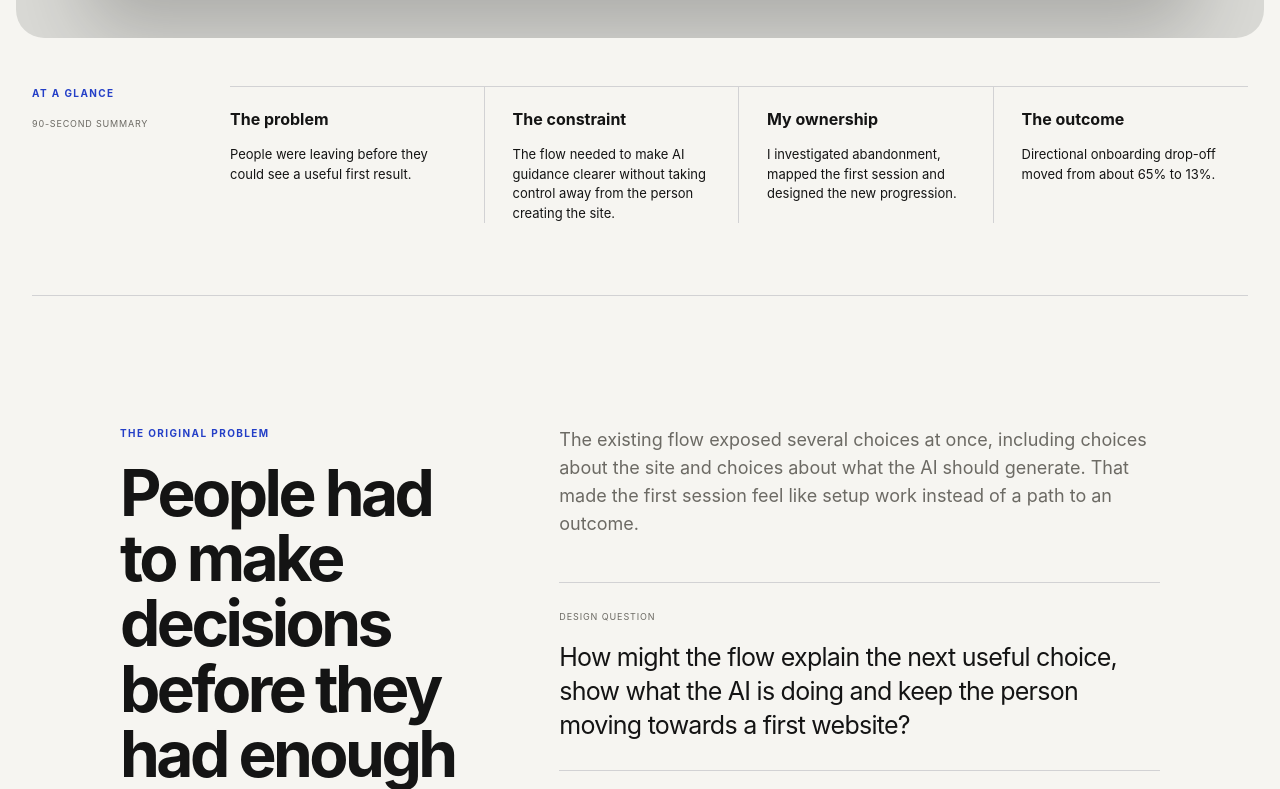
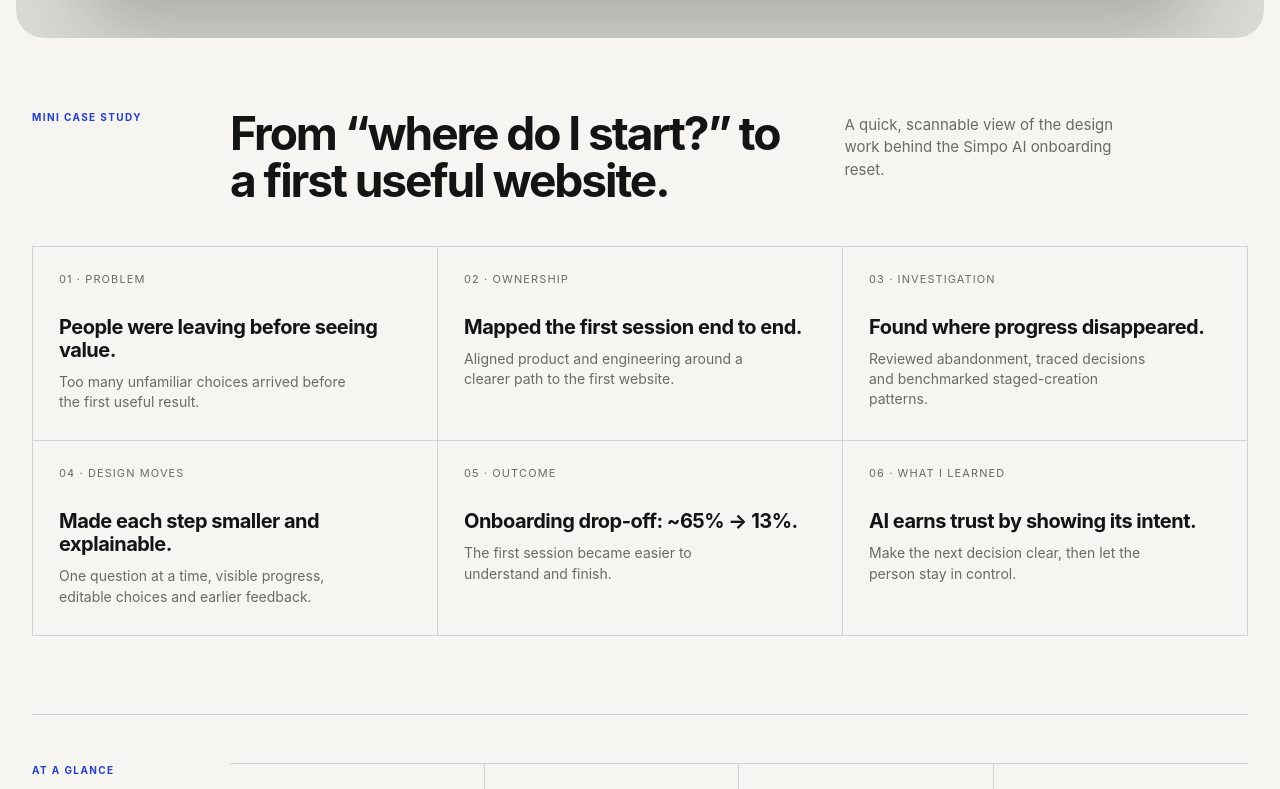
Before and after one commit to Akshayux/akshay-portfolio, a Next.js app: page /work/simpo-ai in a window 1280 px wide. Shown: the part 1651-2440 px from the top of the page. Built offline with nearby package versions, Linux system fonts and the light colour scheme.

Commit message:
Add scannable Simpo mini case study snapshot

```diff
--- a/app/globals.css
+++ b/app/globals.css
@@ -632,6 +632,15 @@ p{color:var(--muted)}
 .lux-impact strong{font-size:clamp(24px,2.4vw,35px);line-height:1;letter-spacing:-.045em;color:var(--accent)}
 .lux-impact span{max-width:180px;color:#a9aaa5;font-size:10px;text-transform:uppercase;letter-spacing:.09em}
 .lux-skim{display:grid;grid-template-columns:160px 1fr;gap:38px;padding:48px 0 72px;border-bottom:1px solid var(--line)}
+.simpo-snapshot{padding:72px 0 78px;border-bottom:1px solid var(--line)}
+.simpo-snapshot-intro{display:grid;grid-template-columns:160px minmax(0,1fr) minmax(220px, .7fr);gap:38px;align-items:start;margin-bottom:42px}
+.simpo-snapshot-intro h2{font-size:clamp(30px,3.6vw,54px);line-height:1.02;letter-spacing:-.045em;max-width:620px}
+.simpo-snapshot-intro p{margin:4px 0 0;color:var(--muted);font-size:15px;line-height:1.5;max-width:280px}
+.simpo-snapshot-grid{display:grid;grid-template-columns:repeat(3,1fr);border-top:1px solid var(--line);border-left:1px solid var(--line)}
+.simpo-snapshot-grid article{padding:24px 26px 28px;border-right:1px solid var(--line);border-bottom:1px solid var(--line);min-height:175px}
+.simpo-snapshot-grid span{display:block;color:var(--muted);font-size:11px;text-transform:uppercase;letter-spacing:.1em;margin-bottom:28px}
+.simpo-snapshot-grid h3{font-size:20px;line-height:1.15;letter-spacing:-.025em;margin:0 0 10px}
+.simpo-snapshot-grid p{font-size:14px;line-height:1.45;color:var(--muted);margin:0;max-width:290px}
 .lux-skim>div>small{display:block;margin-top:16px;color:var(--muted);font-size:9px;text-transform:uppercase;letter-spacing:.09em}
 .lux-skim ul{display:grid;grid-template-columns:repeat(4,1fr);margin:0;padding:0;list-style:none;border-top:1px solid var(--line)}
 .lux-skim li{padding:20px 28px 0 0;border-right:1px solid var(--line)}.lux-skim li:not(:first-child){padding-left:28px}.lux-skim li:last-child{border-right:0}
@@ -857,7 +866,7 @@ html[data-theme="dark"] .cursor-arrow-spark{fill:var(--ink)}
 }
 
 @media (max-width:760px){
-  .lux-skim{display:block;padding:38px 0 56px}.lux-skim>div{margin-bottom:30px}.lux-skim ul{grid-template-columns:1fr}.lux-skim li,.lux-skim li:not(:first-child){padding:20px 0;border-right:0;border-bottom:1px solid var(--line)}.lux-skim li:last-child{border-bottom:0}
+  .lux-skim{display:block;padding:38px 0 56px}.lux-skim>div{margin-bottom:30px}.lux-skim ul{grid-template-columns:1fr}.lux-skim li,.lux-skim li:not(:first-child){padding:20px 0;border-right:0;border-bottom:1px solid var(--line)}.lux-skim li:last-child{border-bottom:0}.simpo-snapshot{padding:56px 0 62px}.simpo-snapshot-intro{display:block;margin-bottom:32px}.simpo-snapshot-intro h2{margin:18px 0 14px}.simpo-snapshot-intro p{max-width:420px}.simpo-snapshot-grid{grid-template-columns:1fr}.simpo-snapshot-grid article{min-height:0;padding:20px 18px 24px}.simpo-snapshot-grid span{margin-bottom:18px}
   .lux-process-outcome{display:block;margin-top:52px;padding-top:40px}.lux-process-outcome>div:first-child h3{font-size:27px}.lux-process-outcome .principle-grid{margin-top:34px}
 }
 
--- a/app/work/simpo-ai/page.tsx
+++ b/app/work/simpo-ai/page.tsx
@@ -20,6 +20,18 @@ export default function SimpoAIPage(){return <main id="top" className="case-page
 
   <section className="case-hero-media simpo-hero-media reveal" data-parallax><img src="/simpo-ai-flow.svg" alt="Abstract illustration of the Simpo AI onboarding flow"/></section>
 
+  <section className="simpo-snapshot case-wide reveal" aria-label="Simpo AI mini case study snapshot">
+    <div className="simpo-snapshot-intro"><Kicker>Mini case study</Kicker><h2>From “where do I start?” to a first useful website.</h2><p>A quick, scannable view of the design work behind the Simpo AI onboarding reset.</p></div>
+    <div className="simpo-snapshot-grid">
+      <article><span>01 · Problem</span><h3>People were leaving before seeing value.</h3><p>Too many unfamiliar choices arrived before the first useful result.</p></article>
+      <article><span>02 · Ownership</span><h3>Mapped the first session end to end.</h3><p>Aligned product and engineering around a clearer path to the first website.</p></article>
+      <article><span>03 · Investigation</span><h3>Found where progress disappeared.</h3><p>Reviewed abandonment, traced decisions and benchmarked staged-creation patterns.</p></article>
+      <article><span>04 · Design moves</span><h3>Made each step smaller and explainable.</h3><p>One question at a time, visible progress, editable choices and earlier feedback.</p></article>
+      <article><span>05 · Outcome</span><h3>Onboarding drop-off: ~65% → 13%.</h3><p>The first session became easier to understand and finish.</p></article>
+      <article><span>06 · What I learned</span><h3>AI earns trust by showing its intent.</h3><p>Make the next decision clear, then let the person stay in control.</p></article>
+    </div>
+  </section>
+
   <section className="lux-skim case-wide reveal" aria-label="Simpo AI case study at a glance"><div><Kicker>At a glance</Kicker><small>90-second summary</small></div><ul><li><b>The problem</b><p>People were leaving before they could see a useful first result.</p></li><li><b>The constraint</b><p>The flow needed to make AI guidance clearer without taking control away from the person creating the site.</p></li><li><b>My ownership</b><p>I investigated abandonment, mapped the first session and designed the new progression.</p></li><li><b>The outcome</b><p>Directional onboarding drop-off moved from about 65% to 13%.</p></li></ul></section>
 
   <section className="case-section case-narrow" id="problem"><div className="case-split"><div className="reveal"><Kicker>The original problem</Kicker><h2>People had to make decisions before they had enough context to make them.</h2></div><div className="reveal"><p>The existing flow exposed several choices at once, including choices about the site and choices about what the AI should generate. That made the first session feel like setup work instead of a path to an outcome.</p><blockquote><small>Design question</small>How might the flow explain the next useful choice, show what the AI is doing and keep the person moving towards a first website?</blockquote></div></div></section>
```
